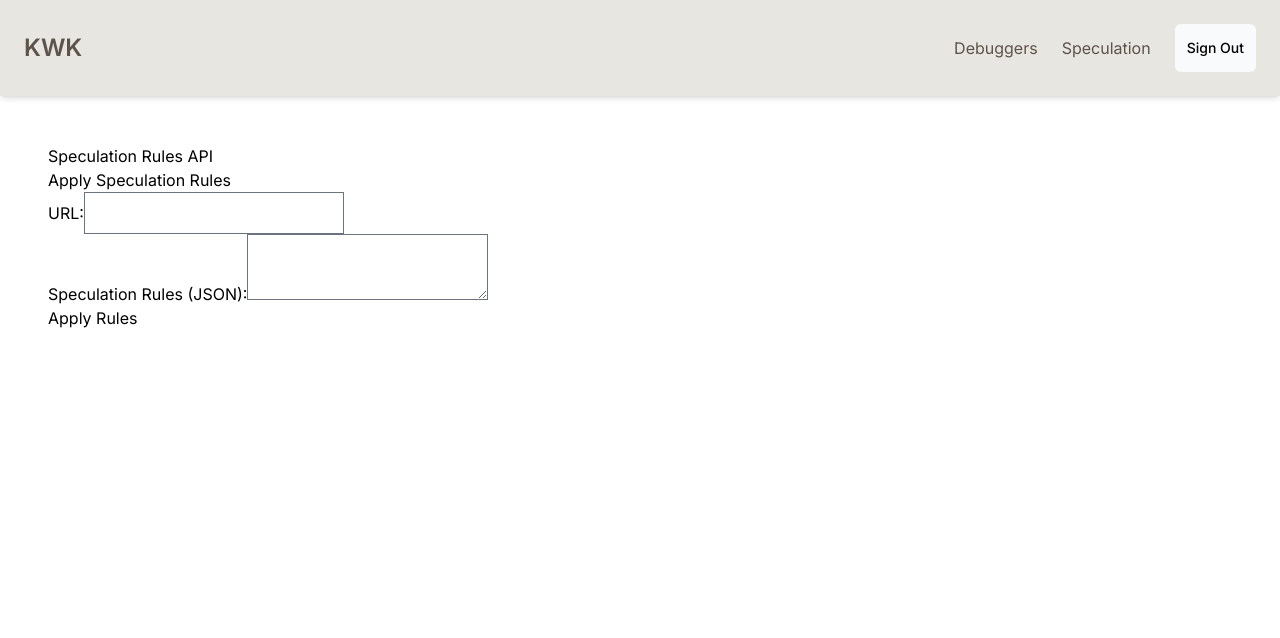
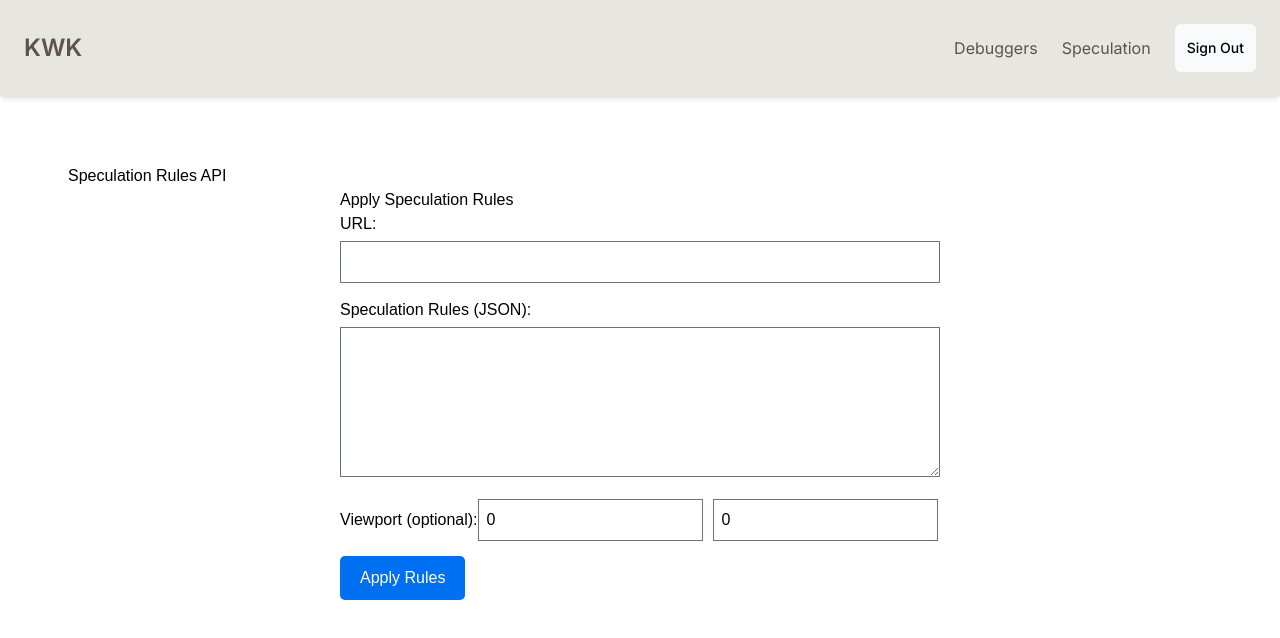
Before and after one commit to konfirmed/kwkv0, a Next.js app: page /dashboard/speculation in a window 1280 px wide. Shown: the top 638 px of the page. Built offline with nearby package versions, Linux system fonts and the light colour scheme; a web font is replaced by a local one.

Commit message:
json commit

```diff
--- a/app/api/apply-speculation-rules.ts
+++ b/app/api/apply-speculation-rules.ts
@@ -1,12 +1,18 @@
+// api/apply-speculation-rules.ts
 import type { NextApiRequest, NextApiResponse } from 'next';
 import { applySpeculationRules } from '../lib/specRule';
 
 export default async function handler(req: NextApiRequest, res: NextApiResponse) {
   if (req.method === 'POST') {
-    const { url, rules } = req.body;
+    const { url, rules, viewport } = req.body;
+
+    // Validate input
+    if (!url || !rules) {
+      return res.status(400).json({ error: 'URL and rules are required' });
+    }
 
     try {
-      await applySpeculationRules(url, rules);
+      await applySpeculationRules(url, rules, viewport);
       res.status(200).json({ message: 'Speculation rules applied successfully.' });
     } catch (error: any) {
       res.status(500).json({ error: error.message });
--- a/app/dashboard/speculation/page.tsx
+++ b/app/dashboard/speculation/page.tsx
@@ -1,8 +1,9 @@
+// dashboard/speculation/page.tsx
 import ApplySpeculationRulesForm from '../../../components/ApplySpeculationRulesForm';
 
 const SpeculationRulesPage = () => {
   return (
-    <div>
+    <div style={{ padding: '20px', fontFamily: 'Arial, sans-serif' }}>
       <h1>Speculation Rules API</h1>
       <ApplySpeculationRulesForm />
     </div>
--- a/app/lib/specRule.ts
+++ b/app/lib/specRule.ts
@@ -1,5 +1,13 @@
+// lib/specRule.ts
 import puppeteer from 'puppeteer';
 
+/**
+ * Applies speculation rules to a given URL using Puppeteer.
+ *
+ * @param url - The URL to apply the rules to.
+ * @param speculationRules - The speculation rules to apply.
+ * @param viewport - Optional viewport settings for the page.
+ */
 export async function applySpeculationRules(url: string, speculationRules: object, viewport: { width: number; height: number } | null = null): Promise<void> {
   try {
     const browser = await puppeteer.launch({
@@ -7,7 +15,8 @@ export async function applySpeculationRules(url: string, speculationRules: objec
     });
     const page = await browser.newPage();
 
-    if (viewport) {
+    // Set viewport if provided
+    if (viewport && viewport.width > 0 && viewport.height > 0) {
       await page.setViewport(viewport);
     }
 
--- a/components/ApplySpeculationRulesForm.tsx
+++ b/components/ApplySpeculationRulesForm.tsx
@@ -1,26 +1,38 @@
+// components/ApplySpeculationRulesForm.tsx
 'use client'
 import React, { useState } from 'react';
 
 const ApplySpeculationRulesForm = () => {
   const [url, setURL] = useState('');
   const [rules, setRules] = useState('');
+  const [viewport, setViewport] = useState({ width: 0, height: 0 });
   const [message, setMessage] = useState('');
+  const [isLoading, setIsLoading] = useState(false);
 
   const handleSubmit = async (event: React.FormEvent) => {
     event.preventDefault();
     setMessage(''); // Clear any previous messages
 
     try {
+      const parsedRules = JSON.parse(rules); // Validate JSON rules
+
+      setIsLoading(true);
       const response = await fetch('/api/apply-speculation-rules', {
         method: 'POST',
         headers: {
           'Content-Type': 'application/json',
         },
-        body: JSON.stringify({ url, rules: JSON.parse(rules) }),
+        body: JSON.stringify({ url, rules: parsedRules, viewport }),
       });
+
+      setIsLoading(false);
 
       if (response.ok) {
         setMessage('Speculation rules applied successfully.');
+        // Clear form fields after successful submission
+        setURL('');
+        setRules('');
+        setViewport({ width: 0, height: 0 });
       } else {
         const errorData = await response.json();
         setMessage(`Error: ${errorData.error}`);
@@ -30,11 +42,20 @@ const ApplySpeculationRulesForm = () => {
     }
   };
 
+  const validateJSON = (input: string) => {
+    try {
+      JSON.parse(input);
+      return true;
+    } catch {
+      return false;
+    }
+  };
+
   return (
-    <div>
-      <h1>Apply Speculation Rules</h1>
+    <div style={{ maxWidth: '600px', margin: '0 auto', fontFamily: 'Arial, sans-serif' }}>
+      <h2>Apply Speculation Rules</h2>
       <form onSubmit={handleSubmit}>
-        <div>
+        <div style={{ marginBottom: '15px' }}>
           <label htmlFor="url">URL:</label>
           <input
             type="text"
@@ -42,20 +63,55 @@ const ApplySpeculationRulesForm = () => {
             value={url}
             onChange={(e) => setURL(e.target.value)}
             required
+            style={{ width: '100%', padding: '8px', marginTop: '5px' }}
           />
         </div>
-        <div>
+        <div style={{ marginBottom: '15px' }}>
           <label htmlFor="rules">Speculation Rules (JSON):</label>
           <textarea
             id="rules"
             value={rules}
             onChange={(e) => setRules(e.target.value)}
             required
+            style={{ width: '100%', padding: '8px', marginTop: '5px', height: '150px' }}
+          />
+          {!validateJSON(rules) && rules && (
+            <p style={{ color: 'red' }}>Invalid JSON format</p>
+          )}
+        </div>
+        <div style={{ marginBottom: '15px' }}>
+          <label htmlFor="viewport">Viewport (optional):</label>
+          <input
+            type="number"
+            placeholder="Width"
+            value={viewport.width}
+            onChange={(e) => setViewport({ ...viewport, width: Number(e.target.value) })}
+            style={{ marginRight: '10px', padding: '8px' }}
+          />
+          <input
+            type="number"
+            placeholder="Height"
+            value={viewport.height}
+            onChange={(e) => setViewport({ ...viewport, height: Number(e.target.value) })}
+            style={{ padding: '8px' }}
           />
         </div>
-        <button type="submit">Apply Rules</button>
+        <button
+          type="submit"
+          disabled={isLoading || !validateJSON(rules)}
+          style={{
+            padding: '10px 20px',
+            backgroundColor: '#0070f3',
+            color: '#fff',
+            border: 'none',
+            borderRadius: '5px',
+            cursor: 'pointer',
+          }}
+        >
+          {isLoading ? 'Applying...' : 'Apply Rules'}
+        </button>
       </form>
-      {message && <p>{message}</p>}
+      {message && <p style={{ marginTop: '20px' }}>{message}</p>}
     </div>
   );
 };
```
Also changed, not shown: package.json (+4 -4 lines), 1 other file (tests, documents, lock files or other folders).
